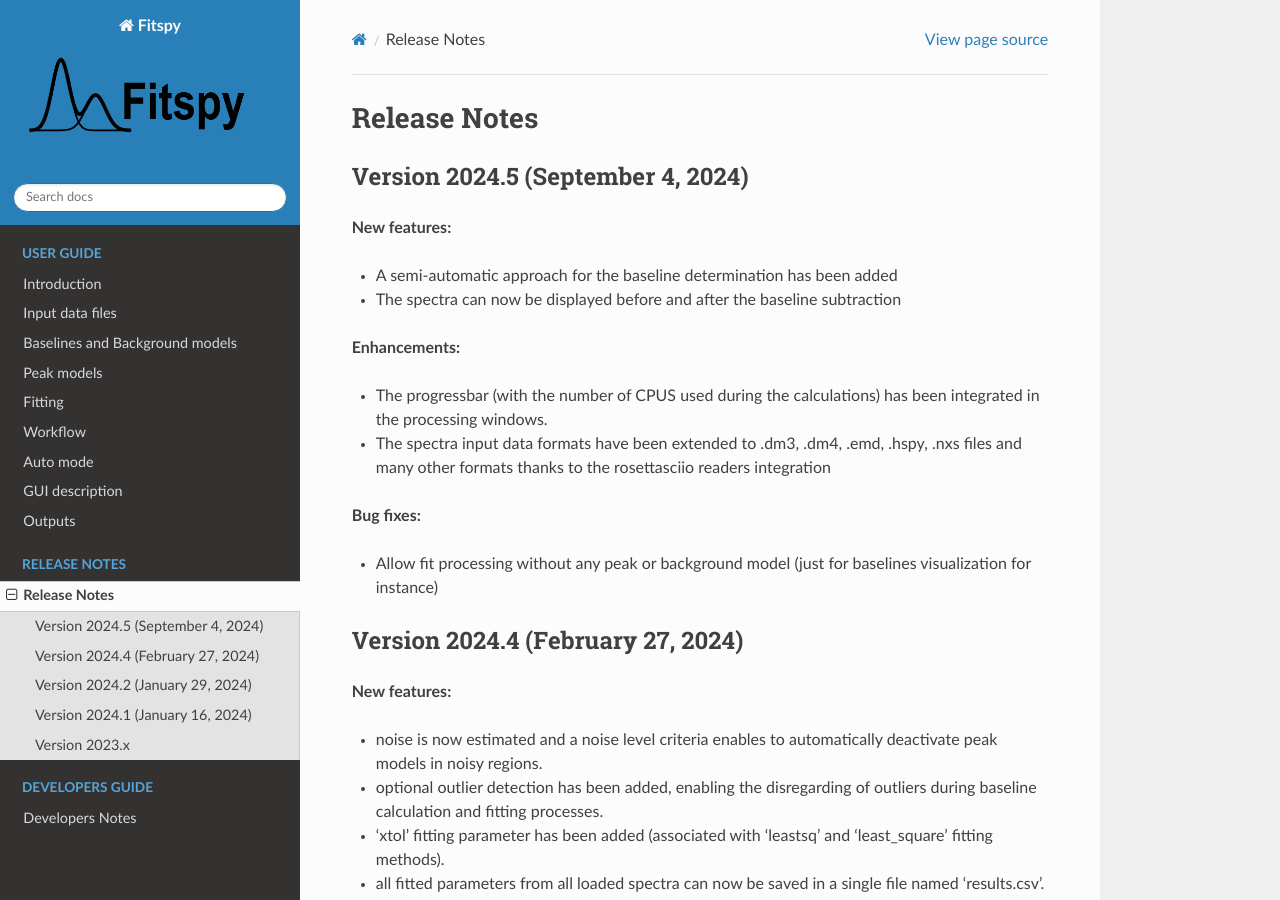
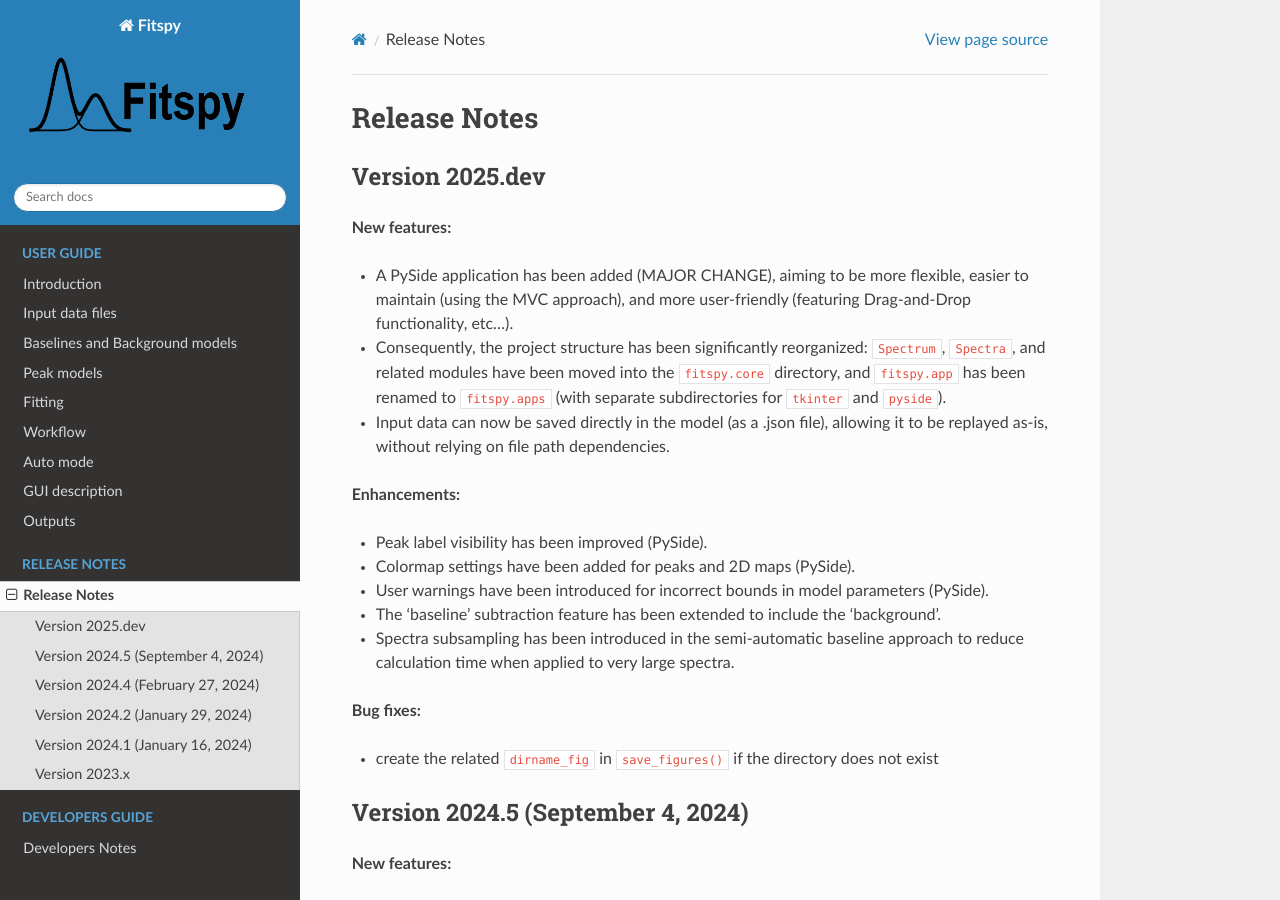
Before and after one commit to CEA-MetroCarac/fitspy, a Sphinx documentation site: the page built from doc/release_notes/release_notes.rst, in a window 1280 px wide and 900 px high. Built offline with Sphinx 7.4.7 and the Read the Docs theme 3.1.0, drawn with Linux system fonts in a browser that asks for light colours; pages that are not in the unit, such as notebooks, are missing from menus.

Commit message:
update release_notes.rst

```diff
--- a/doc/release_notes/release_notes.rst
+++ b/doc/release_notes/release_notes.rst
@@ -1,5 +1,30 @@
 Release Notes
 =============
+
+Version 2025.dev
+----------------
+
+**New features:**
+
+- A PySide application has been added (MAJOR CHANGE), aiming to be more flexible, easier to maintain (using the MVC approach), and more user-friendly (featuring Drag-and-Drop functionality, etc...).
+- Consequently, the project structure has been significantly reorganized: ``Spectrum``, ``Spectra``, and related modules have been moved into the ``fitspy.core`` directory, and ``fitspy.app`` has been renamed to ``fitspy.apps`` (with separate subdirectories for ``tkinter`` and ``pyside``).
+- Input data can now be saved directly in the model (as a .json file), allowing it to be replayed as-is, without relying on file path dependencies.
+
+
+**Enhancements:**
+
+
+- Peak label visibility has been improved (PySide).
+- Colormap settings have been added for peaks and 2D maps (PySide).
+- User warnings have been introduced for incorrect bounds in model parameters (PySide).
+- The 'baseline' subtraction feature has been extended to include the 'background'.
+- Spectra subsampling has been introduced in the semi-automatic baseline approach to reduce calculation time when applied to very large spectra.
+
+
+**Bug fixes:**
+
+- create the related ``dirname_fig`` in ``save_figures()`` if the directory does not exist
+
 
 Version 2024.5 (September 4, 2024)
 ----------------------------------
```
